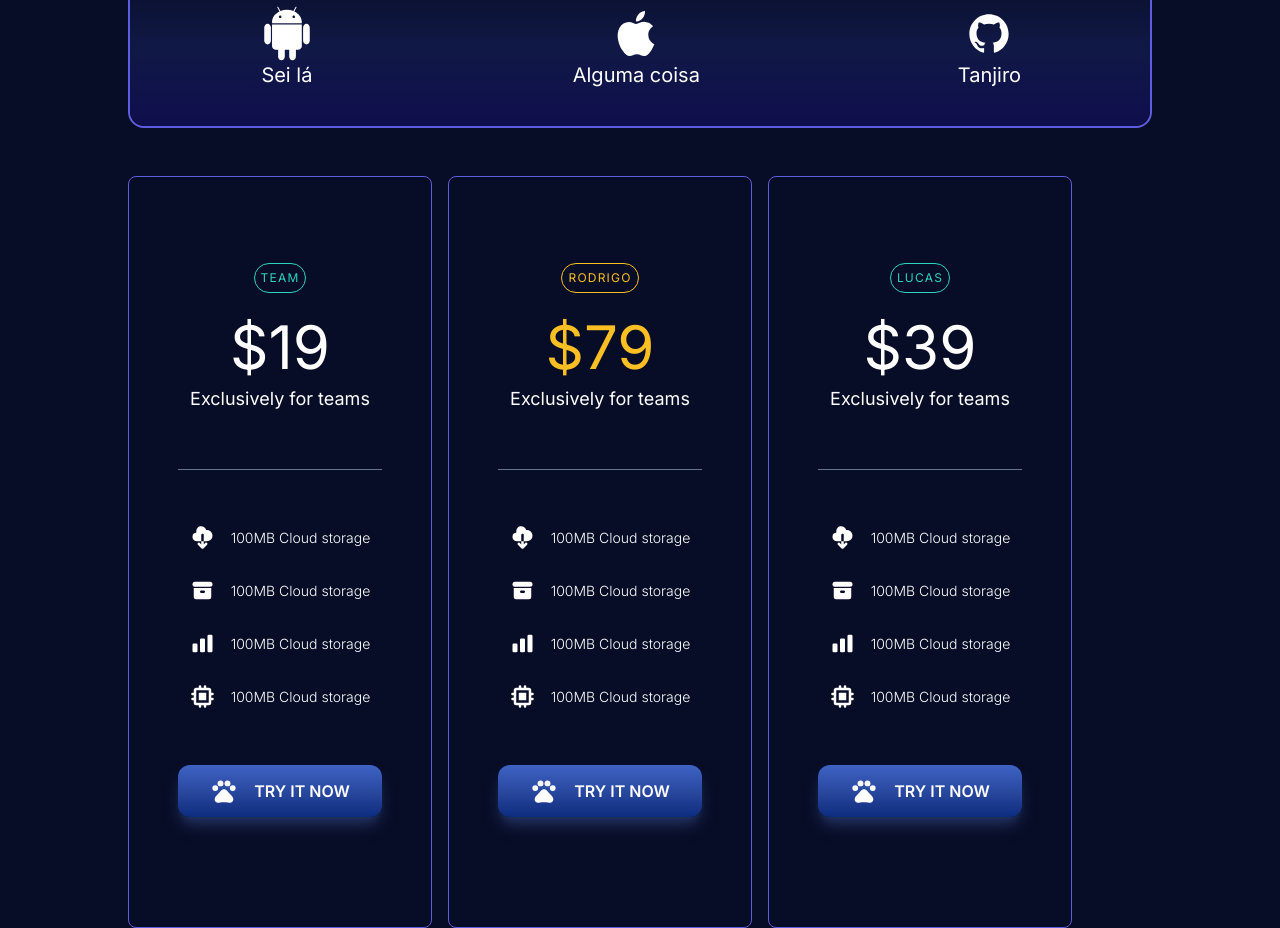
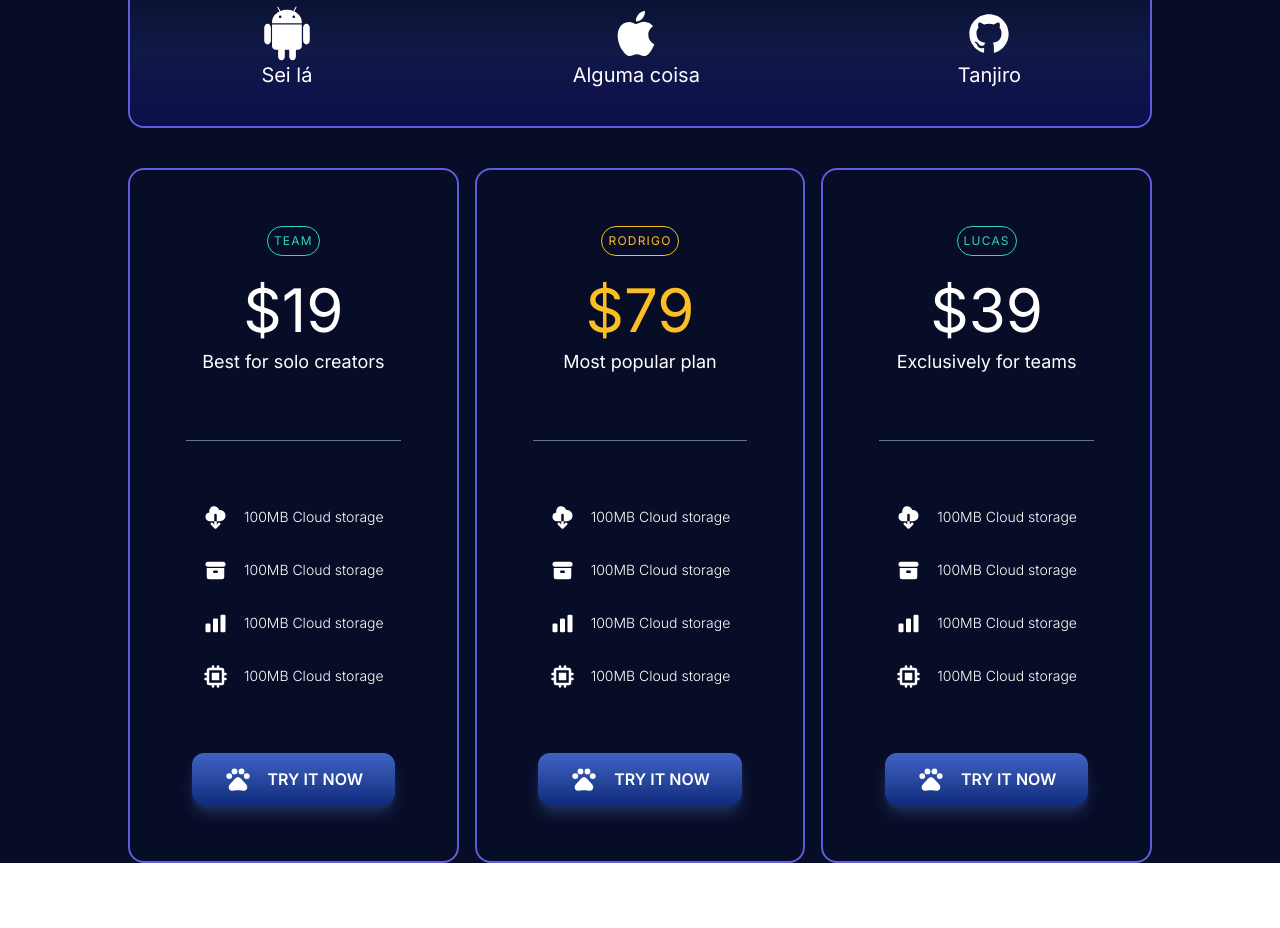
Before and after one commit to lnfidalgo/my-new-app, a Next.js app: page / in a window 1280 px wide. Shown: the part 1520-2448 px from the top of the page. After the commit the page ends 2383 px from the top, so only its background shows below. Built offline with nearby package versions, Linux system fonts and the light colour scheme.

Commit message:
price component done

```diff
--- a/src/ui/components/features/featureContent.tsx
+++ b/src/ui/components/features/featureContent.tsx
@@ -18,7 +18,7 @@ export default function FeatureContent({
   return (
     <div
       className={twMerge(
-        "flex flex-col items-center w-full flex-wrap justify-between lg:justify-between  text-white bg-gradient-to-b from-[#211f8b] to-[#080D27] px-3 py-10 md:px-8 xl:pb-20",
+        "flex flex-col w-full flex-wrap justify-between lg:justify-between  text-white bg-gradient-to-b from-[#211f8b] to-[#080D27] px-3 py-10 md:px-8 xl:pb-20",
         className,
       )}
     >
--- a/src/ui/components/hero/heroText.tsx
+++ b/src/ui/components/hero/heroText.tsx
@@ -15,22 +15,22 @@ export default function HeroText({
   className,
 }: HeroTextProps) {
   return (
-    <div className="text-white md:w-[450px]">
+    <div className="text-white mt-3">
       <p
         className={twMerge(
-          "font-light text-xs text-amber-400 mb-2 lg:text-xl ",
+          "font-light text-xs text-amber-400 mb-2 md:text-xl ",
           className,
         )}
       >
         {shortText}
       </p>
-      <h1 className={twMerge("font-bold text-3xl mb-2 md:text-7xl", className)}>
+      <h1 className={twMerge("font-bold text-3xl mb-2 md:text-6xl", className)}>
         {title}
       </h1>
       <p className={twMerge("font-light mb-5 w-64 md:text-xl", className)}>
         {subtitle}
       </p>
-      <HeroButton className="lg:p-4 lg:text-base" />
+      <HeroButton className="md:p-4 md:text-base" />
     </div>
   );
 }
--- a/src/ui/components/price/price-mobile/page.tsx
+++ b/src/ui/components/price/price-mobile/page.tsx
@@ -1,43 +1,53 @@
+"use client";
+
 import { Card, CardContent } from "@/components/ui/card";
 import {
   Carousel,
   CarouselContent,
   CarouselItem,
 } from "@/components/ui/carousel";
-import PriceTable from "../priceTableConfig/table";
 import PriceComponent from "../priceTableConfig/priceComponent";
 import DividerLine from "../priceTableConfig/dividerLine";
 import BenefitsComponent from "../priceTableConfig/benefitsComponent";
 import HeroButton from "../../hero/heroButton";
 import TableRoot from "../priceTableConfig/tableRoot";
+import { useEffect, useState } from "react";
+import TableXlScreens from "../priceTableConfig/table";
 
 export default function CarouselDemo() {
-  const slides = [
-    <PriceTable key={1} id="one" />,
-    <PriceTable key={2} id="two" />,
-    <PriceTable key={3} id="three" />,
-  ];
+  const [windowSize, setWindowSize] = useState(0);
+
+  useEffect(() => {
+    const handleSize=() => {
+      setWindowSize(window.innerWidth)
+    };
+    handleSize()
+  }, []);
 
   const slidesContent = [
     {
       usage: "TEAM",
       id: "one",
       price: "$19",
+      subtitle: "Best for solo creators",
     },
     {
       usage: "RODRIGO",
       id: "two",
       price: "$79",
+      subtitle: "Most popular plan",
     },
     {
       usage: "LUCAS",
       id: "three",
       price: "$39",
+      subtitle: "Exclusively for teams",
     },
   ];
 
   return (
-    <Carousel className="w-full mt-12">
+    <>
+      <Carousel className="w-full mt-12 xl:hidden">
         <CarouselContent>
           {slidesContent.map((slide, index) => (
             <CarouselItem key={index} className="basis-80 ">
@@ -49,7 +59,7 @@ export default function CarouselDemo() {
                         usage={slide.usage}
                         id={slide.id}
                         price={slide.price}
-                      subtiltle="Exclusively for teams"
+                        subtiltle={slide.subtitle}
                       />
                       <DividerLine />
                       <BenefitsComponent id={slide.id} />
@@ -62,5 +72,7 @@ export default function CarouselDemo() {
           ))}
         </CarouselContent>
       </Carousel>
+      {windowSize >= 1280 && <TableXlScreens />}
+    </>
   );
 }
--- a/src/ui/components/price/priceTableConfig/table.tsx
+++ b/src/ui/components/price/priceTableConfig/table.tsx
@@ -1,63 +1,49 @@
 import HeroButton from "../../hero/heroButton";
-import TableRoot from "./tableRoot";
-import PriceComponent from "./priceComponent";
 import BenefitsComponent from "./benefitsComponent";
 import DividerLine from "./dividerLine";
+import PriceComponent from "./priceComponent";
+import TableRoot from "./tableRoot";
 
-interface PriceTableProps {
-  id: string;
-}
+export default function TableXlScreens() {
+  const slidesContent = [
+    {
+      usage: "TEAM",
+      id: "one",
+      price: "$19",
+      subtitle: "Best for solo creators",
+    },
+    {
+      usage: "RODRIGO",
+      id: "two",
+      price: "$79",
+      subtitle: "Most popular plan",
+    },
+    {
+      usage: "LUCAS",
+      id: "three",
+      price: "$39",
+      subtitle: "Exclusively for teams",
+    },
+  ];
 
-export default function PriceTable({ id }: PriceTableProps) {
-  let content;
-  switch (id) {
-    case "one":
-      content = (
-        <>
+  return (
+    <div className="grid grid-cols-3 gap-4 max-w-[1200px] mx-auto">
+      {slidesContent.map((slide) => (
+        <TableRoot
+          key={slide.id}
+          className="gap-16 flex flex-col mt-10 border-2 rounded-2xl border-[#5f5ddf] p-14 relative"
+        >
           <PriceComponent
-            usage="CORE"
-            id="one"
-            price="$19"
-            subtiltle="Best for solo creators"
+            id={slide.id}
+            price={slide.price}
+            subtiltle={slide.subtitle}
+            usage={slide.usage}
           />
           <DividerLine />
-          <BenefitsComponent id="one" />
+          <BenefitsComponent id={slide.id} />
           <HeroButton className="mx-auto px-8 py-3 text-base gap-4" />
-        </>
-      );
-      break;
-    case "two":
-      content = (
-        <>
-          <PriceComponent
-            usage="OVERDRIVE"
-            id="two"
-            price="$79"
-            subtiltle="Most popular plan"
-          />
-          <DividerLine />
-          <BenefitsComponent id="two" />
-          <HeroButton className="mx-auto px-8 py-3 text-base gap-4" />
-        </>
-      );
-      break;
-    case "three":
-      content = (
-        <>
-          <PriceComponent
-            usage="TEAM"
-            id="three"
-            price="$39"
-            subtiltle="Exclusively for teams"
-          />
-          <DividerLine />
-          <BenefitsComponent id="three" />
-          <HeroButton className="mx-auto px-8 py-3 text-base gap-4" />
-        </>
-      );
-      break;
-    default:
-      content = "Default content";
-  }
-  return <TableRoot>{content}</TableRoot>;
+        </TableRoot>
+      ))}
+    </div>
+  );
 }
--- a/src/ui/components/price/priceTableConfig/tableRoot.tsx
+++ b/src/ui/components/price/priceTableConfig/tableRoot.tsx
@@ -1,14 +1,14 @@
 import React from "react";
 import { ReactNode } from "react";
+import { twMerge } from "tailwind-merge";
 
 interface TableRoot {
   children: ReactNode;
+  className?: string
 }
 
-export default function TableRoot({ children }: TableRoot) {
+export default function TableRoot({ children, className }: TableRoot) {
   return (
-    <div className="text-white flex flex-col gap-14">
-      {children}
-    </div>
+    <div className={twMerge("text-white flex flex-col gap-14", className)}>{children}</div>
   );
 }
```
Lines whose indentation alone changed are shown as unchanged.
